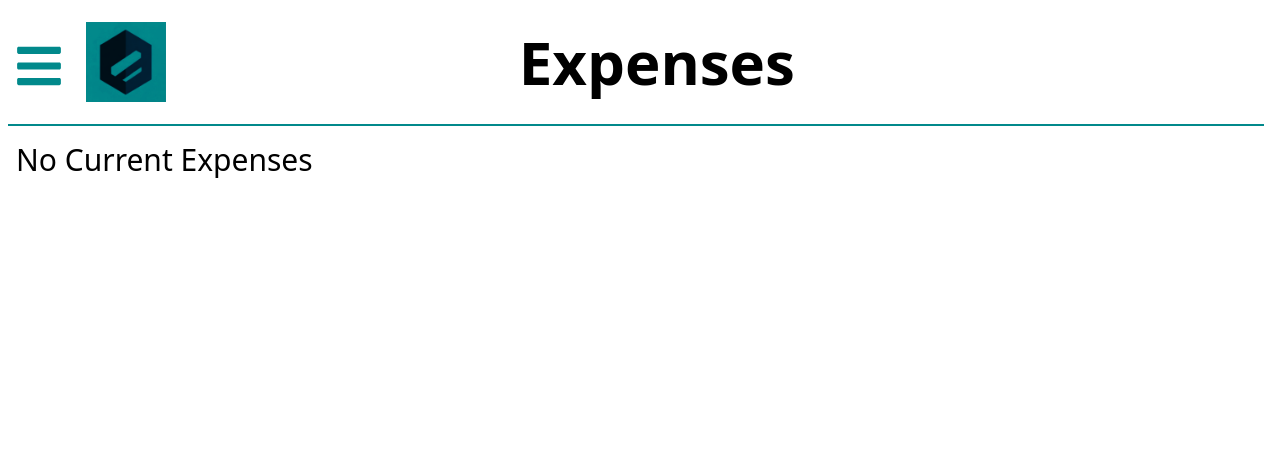
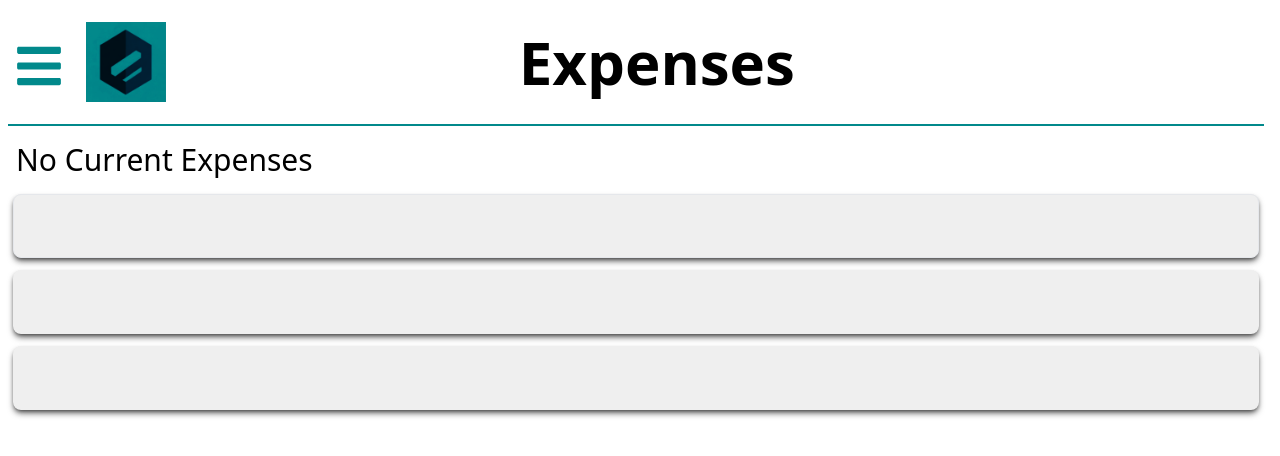
Before and after one commit to Garcia-Tony/ProBudgetApp, a React (Vite) app in the folder client/: page /home in a window 1280 px wide. Shown: the top 456 px of the page. Built offline with nearby package versions, Linux system fonts and the light colour scheme.

Commit message:
Create expense page

```diff
--- a/client/src/Pages/Home.tsx
+++ b/client/src/Pages/Home.tsx
@@ -47,6 +47,12 @@ export function Home() {
       <p className=" text-2xl text-black ml-2 md:text-3xl">
         No Current Expenses
       </p>
+
+      <div className="space-y-3 mt-4 px-[5px]">
+        <div className="h-16 bg-[#EFEFEF] rounded-lg shadow-md shadow-[#00000099] border"></div>
+        <div className="h-16 bg-[#EFEFEF] rounded-lg shadow-md shadow-[#00000099]"></div>
+        <div className="h-16 bg-[#EFEFEF] rounded-lg shadow-md shadow-[#00000099]"></div>
+      </div>
 
       {isMenuOpen && (
         <div
--- a/client/src/Pages/Login.tsx
+++ b/client/src/Pages/Login.tsx
@@ -91,7 +91,7 @@ export function SignInForm() {
         </button>
       </form>
       <p className="text-xl mt-8 text-white md:text-2xl">
-        Don't have an account?
+        Don't have an account?&nbsp;
         <span
           className="md:text-2xl text-xl text-black cursor-pointer underline hover:text-[#00C3C9] transition"
           onClick={() => navigate('/sign-up')}>
--- a/client/src/Pages/SignUp.tsx
+++ b/client/src/Pages/SignUp.tsx
@@ -80,7 +80,7 @@ export function RegistrationForm() {
         </button>
       </form>
       <p className="text-xl mt-8 text-white md:text-2xl">
-        Already have an account?
+        Already have an account?&nbsp;
         <span
           className="md:text-2xl text-xl text-black cursor-pointer underline hover:text-[#00C3C9] transition"
           onClick={() => navigate('/log-in')}>
```
